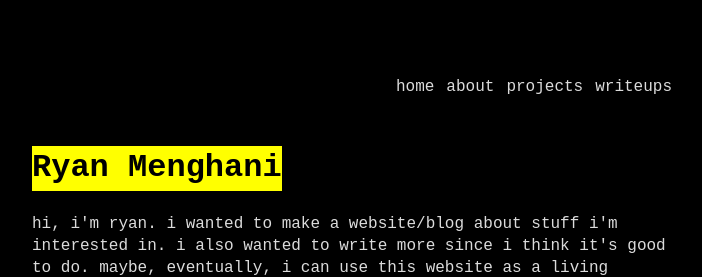
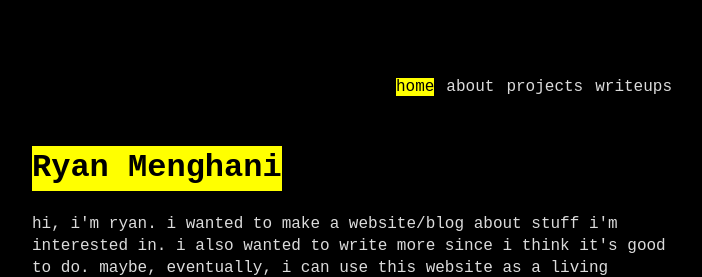
Before and after one commit to menghaniryan/menghaniryan.github.io, a Jekyll site: the page built from index.md, in a window 1280 px wide. Shown: the top 277 px of the page, without its empty margins (288-990 px from the left). Built offline with Jekyll 4.4.1, drawn with Linux system fonts in a browser that asks for light colours.

Commit message:
add some janky stuff to show the current page as highlighted in the header

```diff
--- a/_includes/header.html
+++ b/_includes/header.html
@@ -4,9 +4,11 @@
     <ul>
       <!-- for each page path, we look for the first page whose path matches the path that we specified in the header_pages variable. the header_pages variable allows us to specify what order the links show up as in the header. -->
       {%- for path in page_paths -%}
-        {%- assign my_page = site.pages | where: "path", path | first -%}
-        {%- if my_page.title -%}
-          <li><a href="{{ my_page.url | relative_url }}">{{ my_page.title | escape }}</a></li>
+        {%- assign cur_page = site.pages | where: "path", path | first -%}
+        {%- if cur_page.title and cur_page.path == page.path -%}
+          <li><a href="{{ cur_page.url | relative_url }}"><span class="current">{{ cur_page.title | escape }}</span></a></li>
+        {%- elsif cur_page.title and cur_page.path != page.path -%}
+          <li><a href="{{ cur_page.url | relative_url }}">{{ cur_page.title | escape }}</a></li></span>
         {%- endif -%}
       {%- endfor -%}
     </ul>
--- a/_sass/no-style-please.scss
+++ b/_sass/no-style-please.scss
@@ -126,6 +126,7 @@ img {
  .menu ul { margin-top: 12px;  margin-bottom: 12px;  padding-left: 0px;  list-style-type: none;  text-align: right; }
  .menu ul li { display: inline;  margin-left: 12px; }
  .menu ul li a { text-decoration: none;  color: var(--text-color); }
+ .menu ul li a .current { text-decoration: none; color: var(--selection-text); background-color: var(--selection-background); }
  .menu ul li a:hover { text-decoration: none; color: var(--selection-text); background-color: var(--selection-background); }
 
 figure {
```
